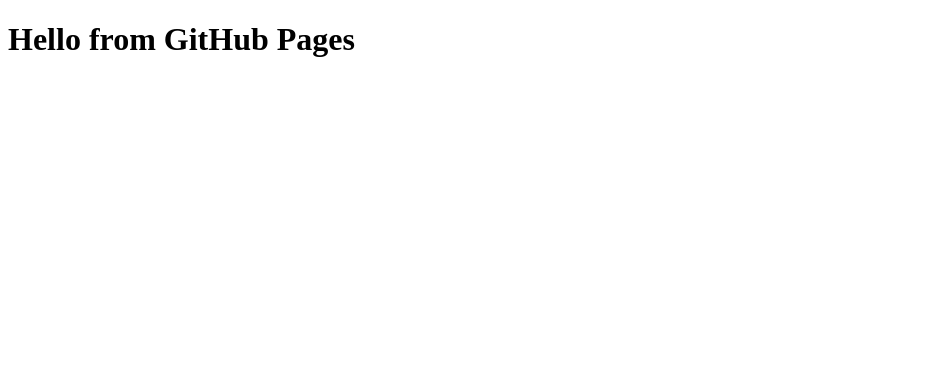
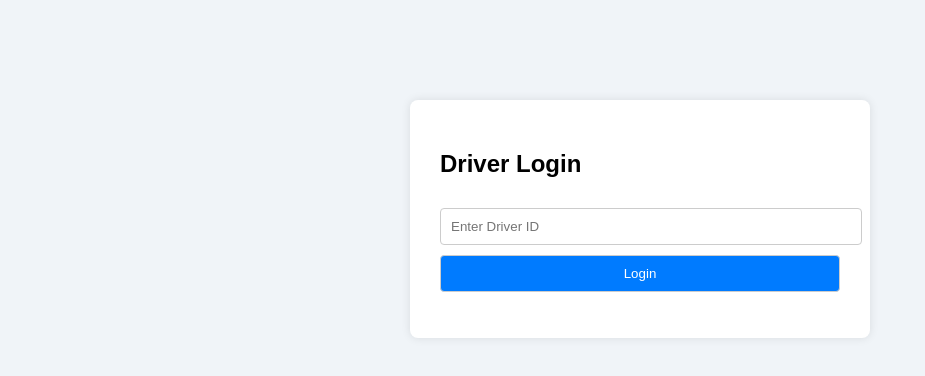
Before and after one commit to basamabhi2212/DMT, a plain HTML site: page index.html in a window 1280 px wide. Shown: the whole page, without its empty margins (0-925 px from the left). Drawn offline with Linux system fonts and the light colour scheme.

Commit message:
Update index.html

```diff
--- a/index.html
+++ b/index.html
@@ -1,5 +1,34 @@
 <!DOCTYPE html>
-<html>
-<head><title>Test</title></head>
-<body><h1>Hello from GitHub Pages</h1></body>
+<html lang="en">
+<head>
+  <meta charset="UTF-8" />
+  <title>Driver Login</title>
+  <link rel="stylesheet" href="styles.css" />
+</head>
+<body>
+  <div class="login-container">
+    <h2>Driver Login</h2>
+    <input type="text" id="driverId" placeholder="Enter Driver ID" />
+    <button onclick="login()">Login</button>
+    <p id="error"></p>
+  </div>
+
+  <script>
+    function login() {
+      const id = document.getElementById("driverId").value;
+      fetch('drivers.json')
+        .then(res => res.json())
+        .then(drivers => {
+          const driver = drivers.find(d => d.driverId === id);
+          if (driver) {
+            localStorage.setItem("driver", JSON.stringify(driver));
+            window.location.href = "dashboard.html";
+          } else {
+            document.getElementById("error").innerText = "Invalid Driver ID!";
+          }
+        })
+        .catch(err => console.error(err));
+    }
+  </script>
+</body>
 </html>
```
